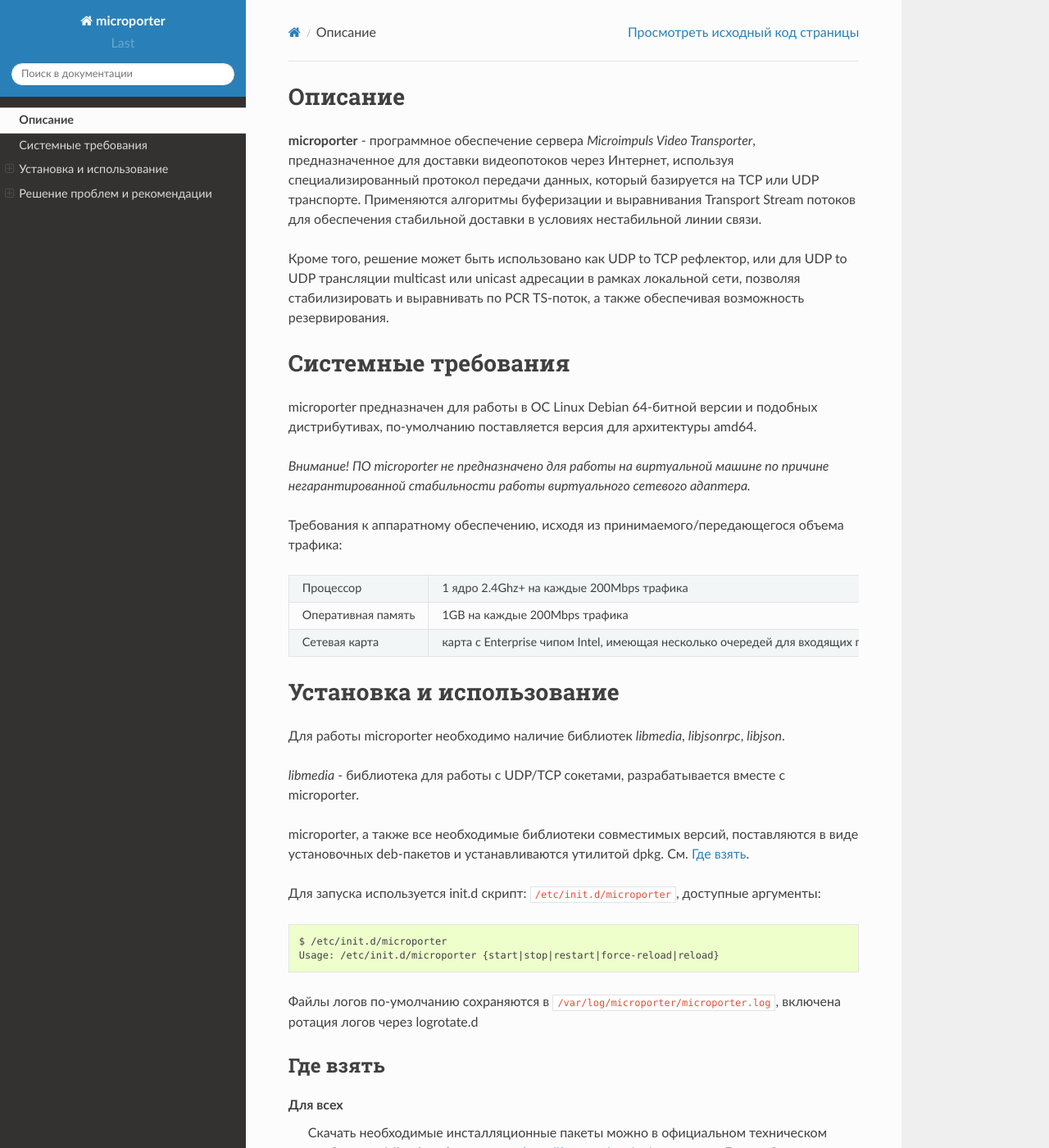
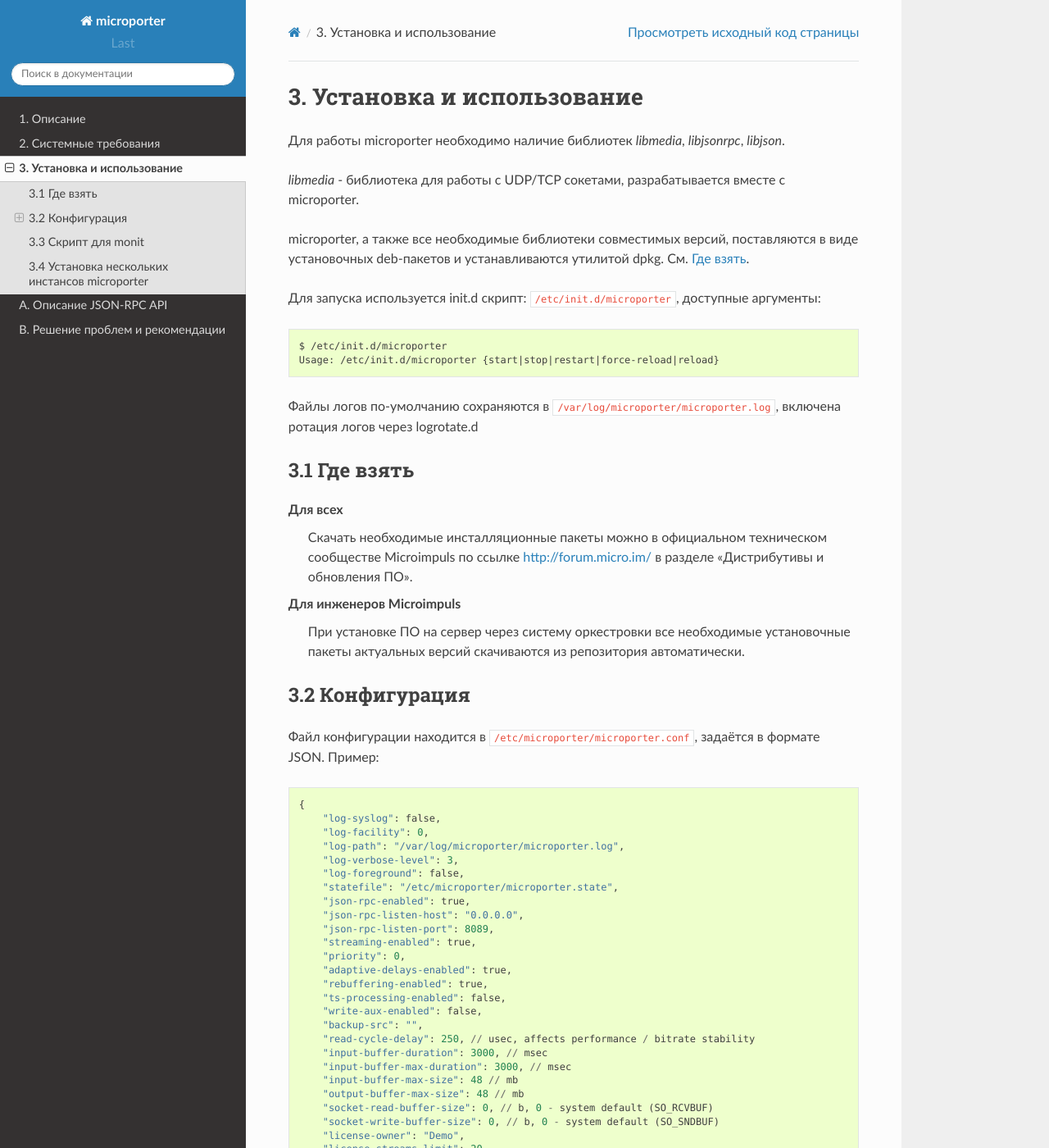
Before and after one commit to microimpuls/microporter-docs, a Sphinx documentation site: the page built from source/install_and_configuration.rst, in a window 1280 px wide and 1400 px high. Shown: the whole window at 82% size. Built offline with Sphinx 7.4.7 and the Read the Docs theme 2.0.0, drawn with Linux system fonts in a browser that asks for light colours; some of the changed text lies outside the part shown.

Commit message:
Add JSON RPC docs

```diff
--- a/source/index.rst
+++ b/source/index.rst
@@ -11,4 +11,8 @@
 .. toctree::
    :maxdepth: 2
 
-   microporter.rst
+   description.rst
+   system_requirements.rst
+   install_and_configuration.rst
+   json_rpc_api.rst
+   troubleshooting.rst
--- a/source/microporter.rst
+++ b/source/install_and_configuration.rst
@@ -1,46 +1,8 @@
-.. _microporter:
-
-********
-Описание
-********
-
-**microporter** - программное обеспечение сервера *Microimpuls Video Transporter*,
-предназначенное для доставки видеопотоков через Интернет, используя специализированный
-протокол передачи данных, который базируется на TCP или UDP транспорте.
-Применяются алгоритмы буферизации и выравнивания Transport Stream потоков для обеспечения
-стабильной доставки в условиях нестабильной линии связи.
-
-Кроме того, решение может быть использовано как UDP to TCP рефлектор, или для UDP to UDP
-трансляции multicast или unicast адресации в рамках локальной сети, позволяя стабилизировать
-и выравнивать по PCR TS-поток, а также обеспечивая возможность резервирования.
-
-.. _system-requirements:
-
-********************
-Системные требования
-********************
-
-microporter предназначен для работы в ОС Linux Debian 64-битной версии и подобных
-дистрибутивах, по-умолчанию поставляется версия для архитектуры amd64.
-
-*Внимание! ПО microporter не предназначено для работы на виртуальной машине по причине негарантированной стабильности
-работы виртуального сетевого адаптера.*
-
-Требования к аппаратному обеспечению, исходя из принимаемого/передающегося объема трафика:
-
-+--------------------+------------------------------------------------------------------------------------------------------+
-| Процессор          | 1 ядро 2.4Ghz+ на каждые 200Mbps трафика                                                             |
-+--------------------+------------------------------------------------------------------------------------------------------+
-| Оперативная память | 1GB на каждые 200Mbps трафика                                                                        |
-+--------------------+------------------------------------------------------------------------------------------------------+
-| Сетевая карта      | карта с Enterprise чипом Intel, имеющая несколько очередей для входящих пакетов (multiple Rx queues) |
-+--------------------+------------------------------------------------------------------------------------------------------+
-
 .. _install-and-using:
 
-*************************
-Установка и использование
-*************************
+****************************
+3. Установка и использование
+****************************
 
 Для работы microporter необходимо наличие библиотек *libmedia*, *libjsonrpc*, *libjson*.
 
@@ -59,8 +21,8 @@
 
 .. _download-software:
 
-Где взять
-=========
+3.1 Где взять
+=============
 
 Для всех
   Скачать необходимые инсталляционные пакеты можно в официальном техническом сообществе Microimpuls
@@ -72,8 +34,8 @@
 
 .. _configuration:
 
-Конфигурация
-============
+3.2 Конфигурация
+================
 
 Файл конфигурации находится в ``/etc/microporter/microporter.conf``,
 задаётся в формате JSON. Пример:
@@ -396,8 +358,8 @@
 
 .. _monit-script:
 
-Скрипт для monit
-================
+3.3 Скрипт для monit
+====================
 
 Для слежения за процессами microporter удобно использовать monit, пример скрипта:
 ::
@@ -413,8 +375,8 @@
 
 .. _multiinstance-configuration:
 
-Установка нескольких инстансов microporter
-==========================================
+3.4 Установка нескольких инстансов microporter
+==============================================
 
 Установка и работа нескольких копий процесса microporter на одном сервере допускается.
 Для удобства администрирования такого сервера рекомендуется разные конфигурации сохранять
@@ -434,39 +396,3 @@
 
 Внутри init-скрипта суффикс можно прописать в переменной ``SUFFIX``, при этом прописывается сам суффикс,
 для примера выше это ``.r``, ``.s.loca``, ``.s.locb``, ``.gw``.
-
-******************************
-Решение проблем и рекомендации
-******************************
-
-Нестабильный битрейт и ошибки CC Error
-======================================
-
-Что делать, если битрейт потоков на выходе сильно отличается от битрейта на входе,
-или возникают ошибки CC Error на нестабильных потоках?
-
-Включите режим ``ts-processing-enabled``, а также повысьте приоритет процесса microporter через изменение опции
-``priority`` в файле конфигурации. Изменение приоритета следует начинать с 1 и затем проверять результат.
-
-Также ошибки CC Error и нестабильный битрейт потока может быть следствием слишком большой задержки чтения пакетов -
-опция ``read-cycle-delay``. Не рекомендуется использовать значения более 500 нсек.
-
-Также причиной нестабильности потоков может быть общая перегружнность сервера, недостаточная пропускная способность
-линии связи, слишком большой уровень потерь пакетов и джиттера, или некачественные аппаратные компоненты сервера.
-см. :ref:`Системные требования <system-requirements>`
-
-Рекомендуемые параметры ядра
-============================
-
-Изменения нужно вносить в файл /etc/sysctl.conf:
-::
-    kernel.shmmax = 2473822720
-    kernel.shmall = 4097152000
-    net.core.rmem_default = 262144
-    net.core.rmem_max = 8388608
-    net.core.wmem_default = 262144
-    net.core.wmem_max = 8388608
-
-Затем выполнить команду для применения изменений:
-::
-    sysctl -p
```
Also changed, not shown: source/description.rst (added, +15 -0 lines), source/json_rpc_api.rst (added, +239 -0 lines), source/system_requirements.rst (added, +21 -0 lines), source/troubleshooting.rst (added, +37 -0 lines).
